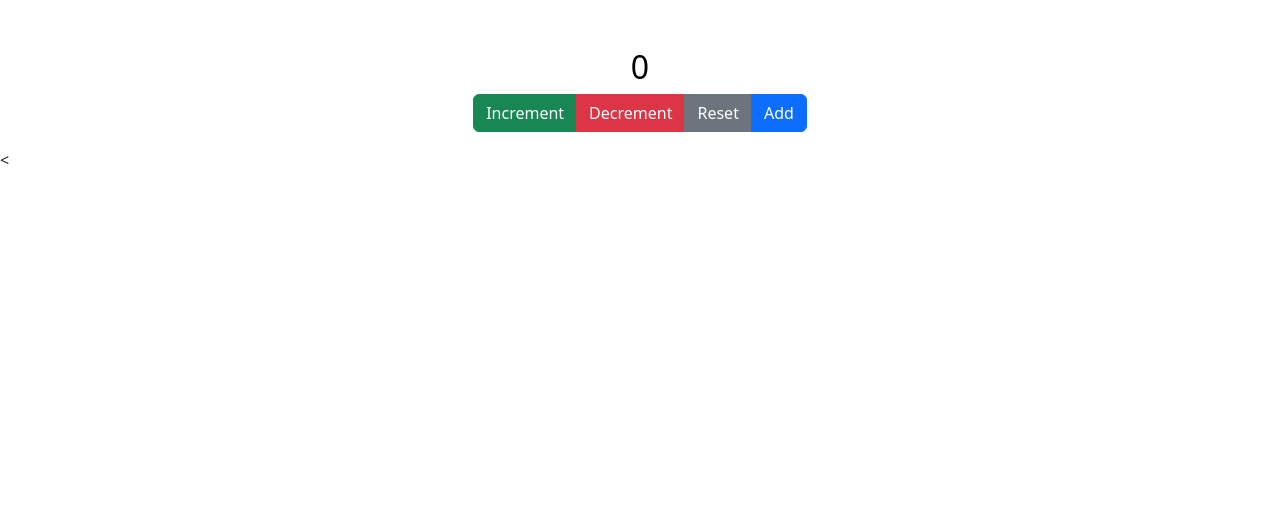
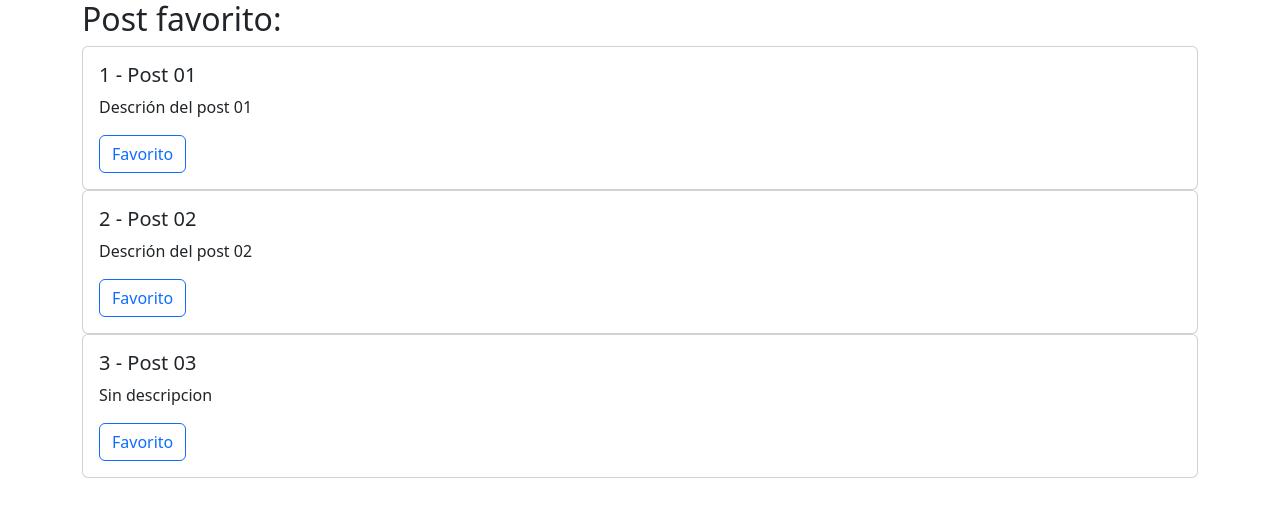
Before and after one commit to DeNialDev/CursoVue, a Vue app: page / in a window 1280 px wide. Shown: the top 516 px of the page. Built offline with nearby package versions, Linux system fonts and the light colour scheme.

Commit message:
Emision de eventos personalizados con emmit

```diff
--- a/package.json
+++ b/package.json
@@ -8,6 +8,7 @@
     "lint": "vue-cli-service lint"
   },
   "dependencies": {
+    "bootstrap": "^5.2.1",
     "core-js": "^3.8.3",
     "vue": "^3.2.13"
   },
@@ -18,12 +19,13 @@
     "@vue/cli-plugin-eslint": "~5.0.0",
     "@vue/cli-service": "~5.0.0",
     "eslint": "^7.32.0",
-    "eslint-plugin-vue": "^8.0.3"
+    "eslint-plugin-vue": "^8.7.1"
   },
   "eslintConfig": {
     "root": true,
     "env": {
-      "node": true
+      "node": true,
+      "vue/setup-compiler-macros": true
     },
     "extends": [
       "plugin:vue/vue3-essential",
--- a/public/index.html
+++ b/public/index.html
@@ -10,8 +10,6 @@
     <%= htmlWebpackPlugin.options.title %>
   </title>
   <!-- CSS only -->
-  <link href="https://cdn.jsdelivr.net/npm/bootstrap@5.2.1/dist/css/bootstrap.min.css" rel="stylesheet"
-    integrity="sha384-iYQeCzEYFbKjA/T2uDLTpkwGzCiq6soy8tYaI1GyVh/UjpbCx/TYkiZhlZB6+fzT" crossorigin="anonymous">
 </head>
 
 <body>
@@ -23,4 +21,4 @@
   <!-- built files will be auto injected -->
 </body>
 
-</html><
+</html>
--- a/src/App.vue
+++ b/src/App.vue
@@ -1,68 +1,22 @@
 <script setup>
-import { ref, computed } from "vue"
-const counter = ref(0)
-const arrayNumbers = ref([])
-const increment = () => {
-	console.log("Aumentar")
-	counter.value++
-}
-const decrement = () => counter.value--
-const reset = () => counter.value = 0
-const classCounter = computed(() => {
-	if (counter.value === 0) {
-		return 'zero'
-	}
-	if (counter.value > 0) {
-		return 'positive'
-	}
-	if (counter.value < 0) {
-		return 'negative'
-	}
-	return ''
-})
-
-const searchArray = computed(() => {
-	const exist = arrayNumbers.value.find((number) => number === counter.value)
-	if (exist === 0) {
-		return true
-	}
-	return exist ? true : false
-})
-const addToArray = () => {
-	arrayNumbers.value.push(counter.value)
+import BlogPost from './components/BlogPost.vue'
+import {ref} from 'vue'
+const posts = ref([
+	{ id: 1, title: "Post 01", body: "Descrión del post 01" },
+	{ id: 2, title: "Post 02", body: "Descrión del post 02" },
+	{ id: 3, title: "Post 03" },
+]);
+const favorite = ref('')
+const setFavorite = (title) =>{
+	favorite.value = title
 }
 </script>
 
 <template>
-	<div class="container text-center mt-5	">
-
-		<h2 :class="classCounter">{{counter}}</h2>
-		<div class="btn-group">
-			<button @click="increment" class="btn btn-success">Increment</button>
-			<button @click="decrement" class="btn btn-danger">Decrement</button>
-			<button @click="reset" class="btn btn-secondary">Reset</button>
-			<button @click="addToArray" :disabled="searchArray" class="btn btn-primary ">Add</button>
-		</div>
-
-		<ul class="list-group mt-3">
-			<li class="list-group-item" v-for="(number, index) in arrayNumbers" :key="index">
-				{{number}}
-			</li>
-		</ul>
+	<div class="container">
+		<h2>Post favorito: {{favorite}}</h2>
+		<BlogPost v-for="post in posts" :key="post.title" :title="post.title"
+		:id="post.id" :body="post.body" @setFavorite="setFavorite"
+		/>
 	</div>
-
 </template>
-
-<style>
-.positive {
-	color: green
-}
-
-.negative {
-	color: red
-}
-
-.zero {
-	color: black
-}
-</style>
--- /dev/null
+++ b/src/components/BlogPost.vue
@@ -0,0 +1,22 @@
+/* eslint-disable */
+<script setup>
+defineProps({
+    title: String,
+    id: Number,
+    body:{
+        type: String,
+        default: "Sin descripcion"
+    }
+})
+
+</script>
+
+<template>
+    <div class="card">
+        <div class="card-body">
+            <h5 class="card-title">{{id}} - {{title}}</h5>
+            <p>{{body}}</p>
+            <button  @click="$emit('setFavorite', title)" class="btn btn-outline-primary">Favorito</button>
+        </div>
+    </div>
+</template>
--- a/src/main.js
+++ b/src/main.js
@@ -1,4 +1,4 @@
 import { createApp } from 'vue'
 import App from './App.vue'
-
+import 'bootstrap/dist/css/bootstrap.min.css'
 createApp(App).mount('#app')
```
Also changed, not shown: src/components/ButtonCounter.vue (added, +12 -0 lines), src/components/HelloWorld.vue (deleted, +0 -58 lines), 1 other file (tests, documents, lock files or other folders).
